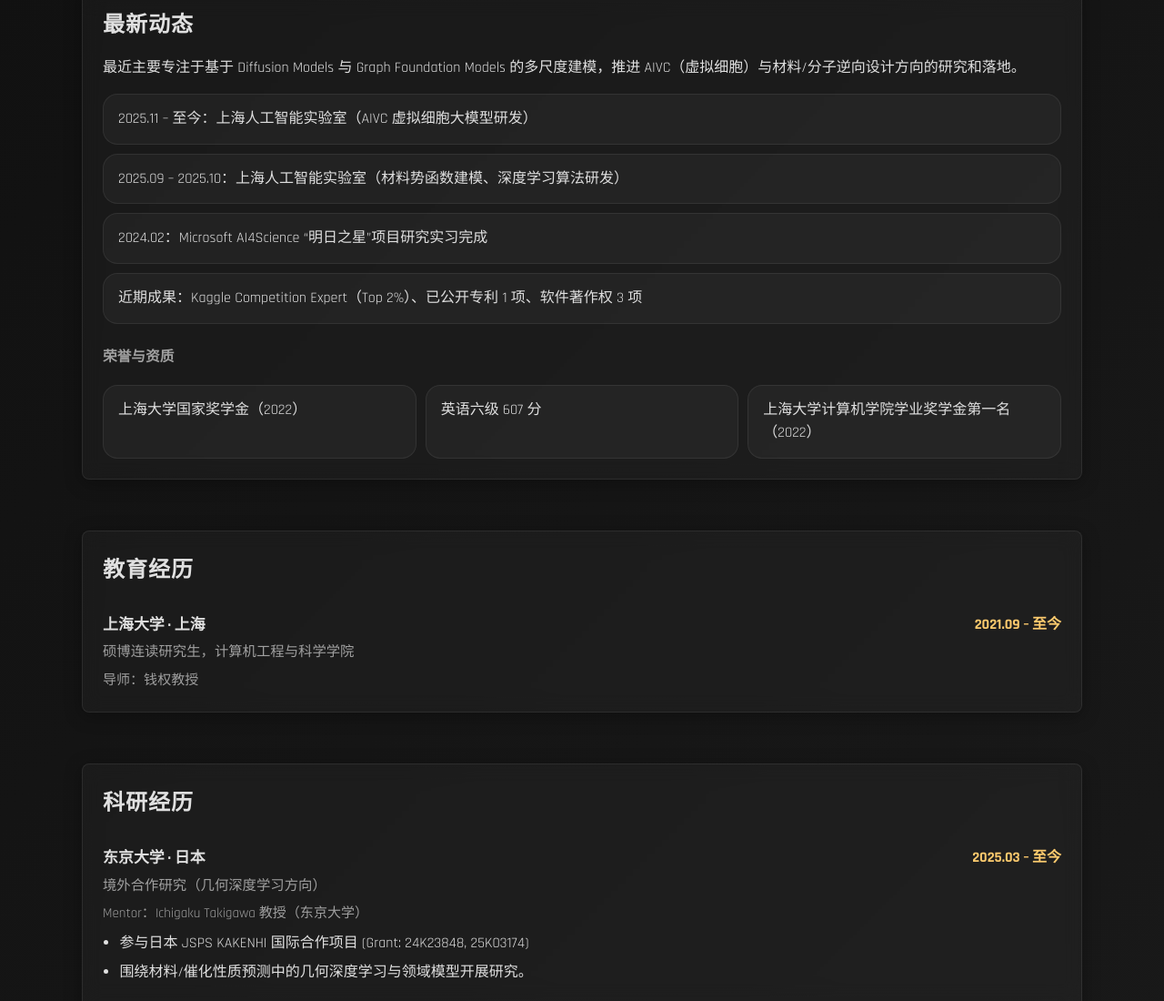
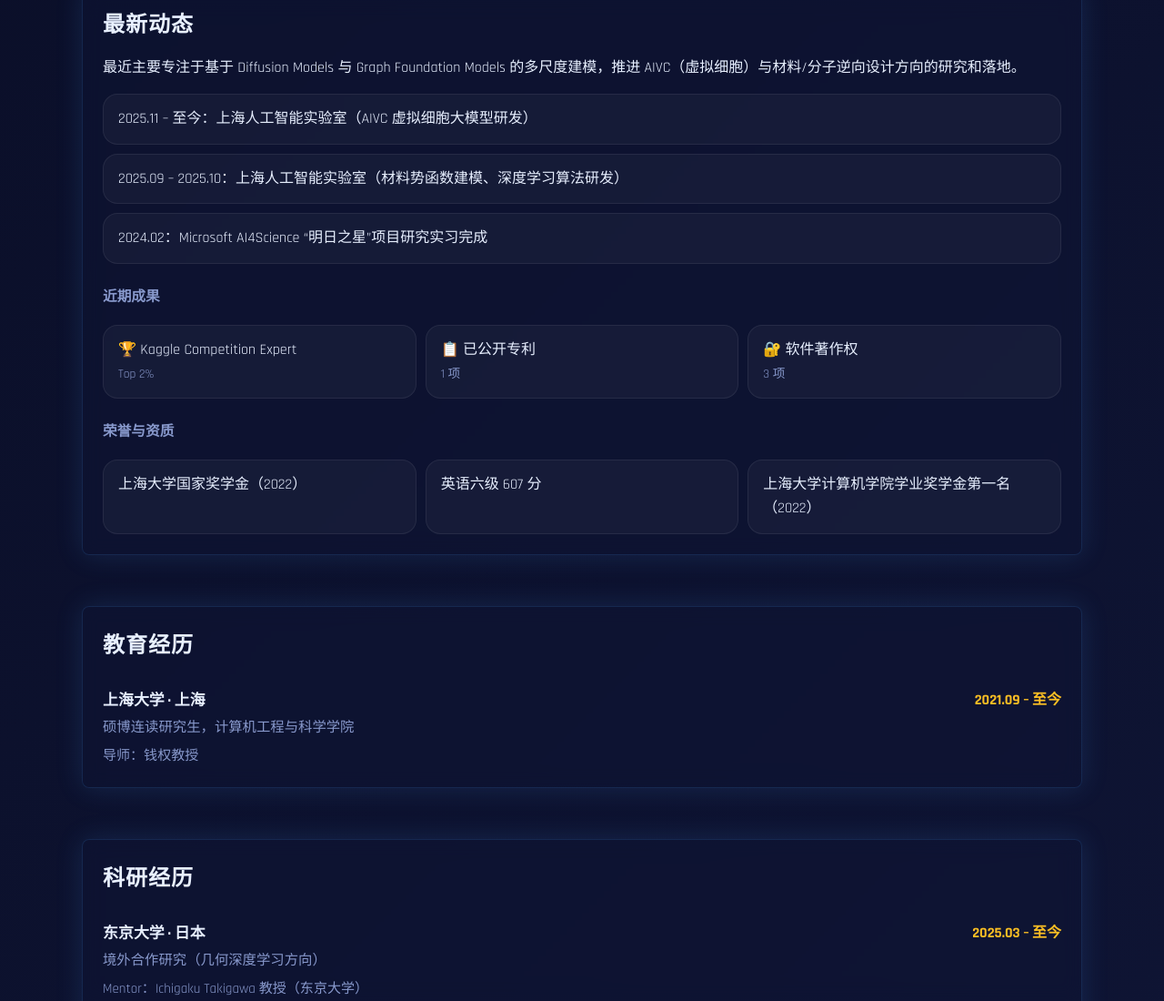
Before and after one commit to V-cyberpunk-01/V-cyberpunk-01.github.io, a plain HTML site: page index.html in a window 1280 px wide. Shown: the part 676-1776 px from the top of the page at 91% size. Drawn offline with Linux system fonts and the light colour scheme.

Commit message:
Changes to be committed:

```diff
--- a/index.html
+++ b/index.html
@@ -13,19 +13,20 @@
        Base
        ========================= */
     :root {
-      --bg: #0f0f0f;
-      --bg-soft: #1a1a1a;
-      --bg-grid: #252525;
-      --card: rgba(255, 255, 255, 0.03);
-      --card-border: rgba(255, 255, 255, 0.08);
-      --text: #e0e0e0;
-      --muted: #a0a0a0;
-      --accent: #4a9eff;
-      --accent-2: #6c5ce7;
-      --accent-3: #a29bfe;
-      --accent-4: #fdcb6e;
-      --shadow: 0 4px 20px rgba(0, 0, 0, 0.3);
-      --shadow-soft: 0 2px 10px rgba(0, 0, 0, 0.2);
+      --bg: #0a0e27;
+      --bg-soft: #0f1535;
+      --bg-grid: #141e3f;
+      --card: rgba(15, 21, 53, 0.5);
+      --card-border: rgba(74, 158, 255, 0.15);
+      --text: #e8f0ff;
+      --muted: #8899cc;
+      --accent: #00d4ff;
+      --accent-2: #a855f7;
+      --accent-3: #ec4899;
+      --accent-4: #fbbf24;
+      --shadow: 0 0 30px rgba(74, 158, 255, 0.15);
+      --shadow-soft: 0 0 15px rgba(74, 158, 255, 0.08);
+      --glow: 0 0 20px rgba(0, 212, 255, 0.4);
       --maxw: 1100px;
       --radius: 8px;
       --transition: all 0.3s ease;
@@ -467,6 +468,20 @@
       border-radius: 16px;
       background: rgba(255,255,255,0.04);
       border: 1px solid rgba(255,255,255,0.07);
+      transition: var(--transition);
+    }
+
+    .highlight:hover {
+      border-color: var(--accent);
+      box-shadow: var(--glow), inset 0 0 15px rgba(0, 212, 255, 0.1);
+      background: rgba(15, 100, 150, 0.15);
+    }
+
+    .highlight-list-achievement {
+      display: grid;
+      grid-template-columns: repeat(3, 1fr);
+      gap: 10px;
+      margin-top: 12px;
     }
 
     footer {
@@ -590,7 +605,13 @@
             <div class="highlight">2025.11 – 至今：上海人工智能实验室（AIVC 虚拟细胞大模型研发）</div>
             <div class="highlight">2025.09 – 2025.10：上海人工智能实验室（材料势函数建模、深度学习算法研发）</div>
             <div class="highlight">2024.02：Microsoft AI4Science “明日之星”项目研究实习完成</div>
-            <div class="highlight">近期成果：Kaggle Competition Expert（Top 2%）、已公开专利 1 项、软件著作权 3 项</div>
+          </div>
+
+          <h3 class="section-subtitle" style="margin-top: 24px;">近期成果</h3>
+          <div class="highlight-list-achievement">
+            <div class="highlight">🏆 Kaggle Competition Expert<br><span class="inline-note" style="font-size: 0.85rem;">Top 2%</span></div>
+            <div class="highlight">📋 已公开专利<br><span class="inline-note" style="font-size: 0.85rem;">1 项</span></div>
+            <div class="highlight">🔐 软件著作权<br><span class="inline-note" style="font-size: 0.85rem;">3 项</span></div>
           </div>
 
           <h3 class="section-subtitle" style="margin-top: 24px;">荣誉与资质</h3>
```
